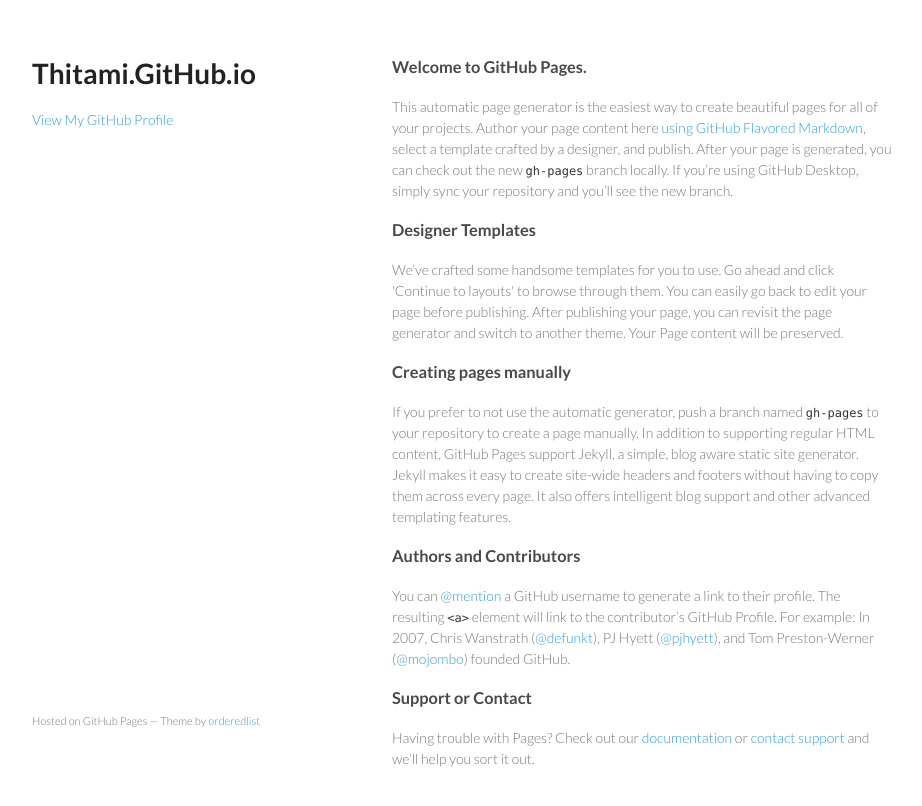
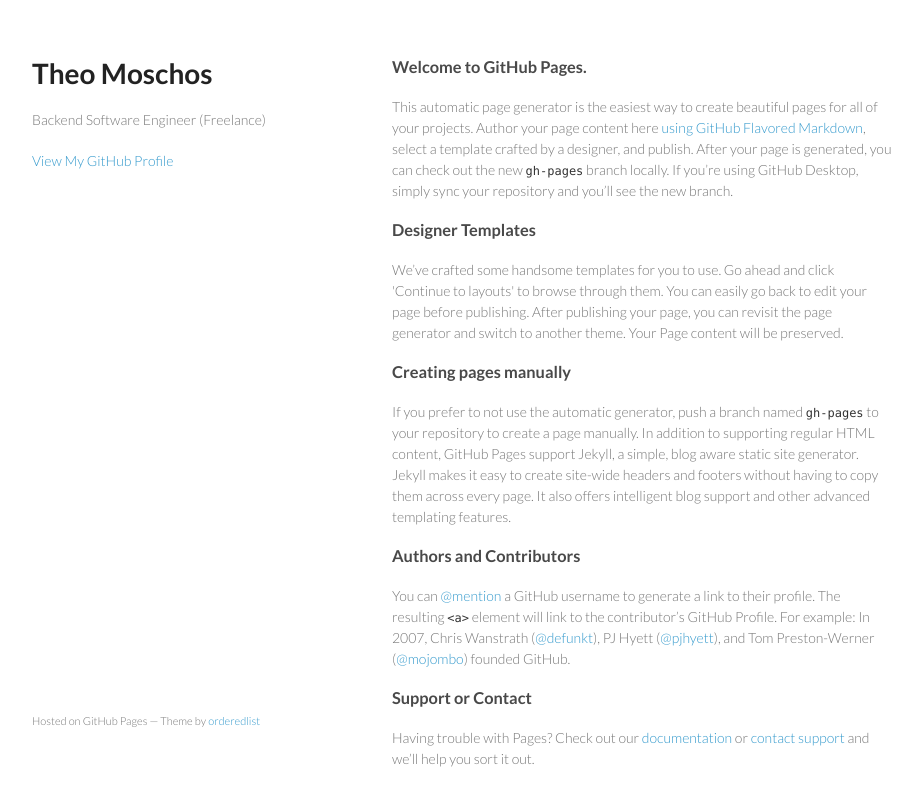
Before and after one commit to thitami/thitami.github.io, a plain HTML site: page index.html in a window 1280 px wide. Shown: the whole page, without its empty margins (178-1100 px from the left). Drawn offline with Linux system fonts and the light colour scheme.

Commit message:
Test commit

```diff
--- a/index.html
+++ b/index.html
@@ -15,8 +15,8 @@
   <body>
     <div class="wrapper">
       <header>
-        <h1>Thitami.GitHub.io</h1>
-        <p></p>
+        <h1>Theo Moschos</h1>
+        <p>Backend Software Engineer (Freelance)</p>
 
 
         <p class="view"><a href="https://github.com/thitami">View My GitHub Profile</a></p>
```
